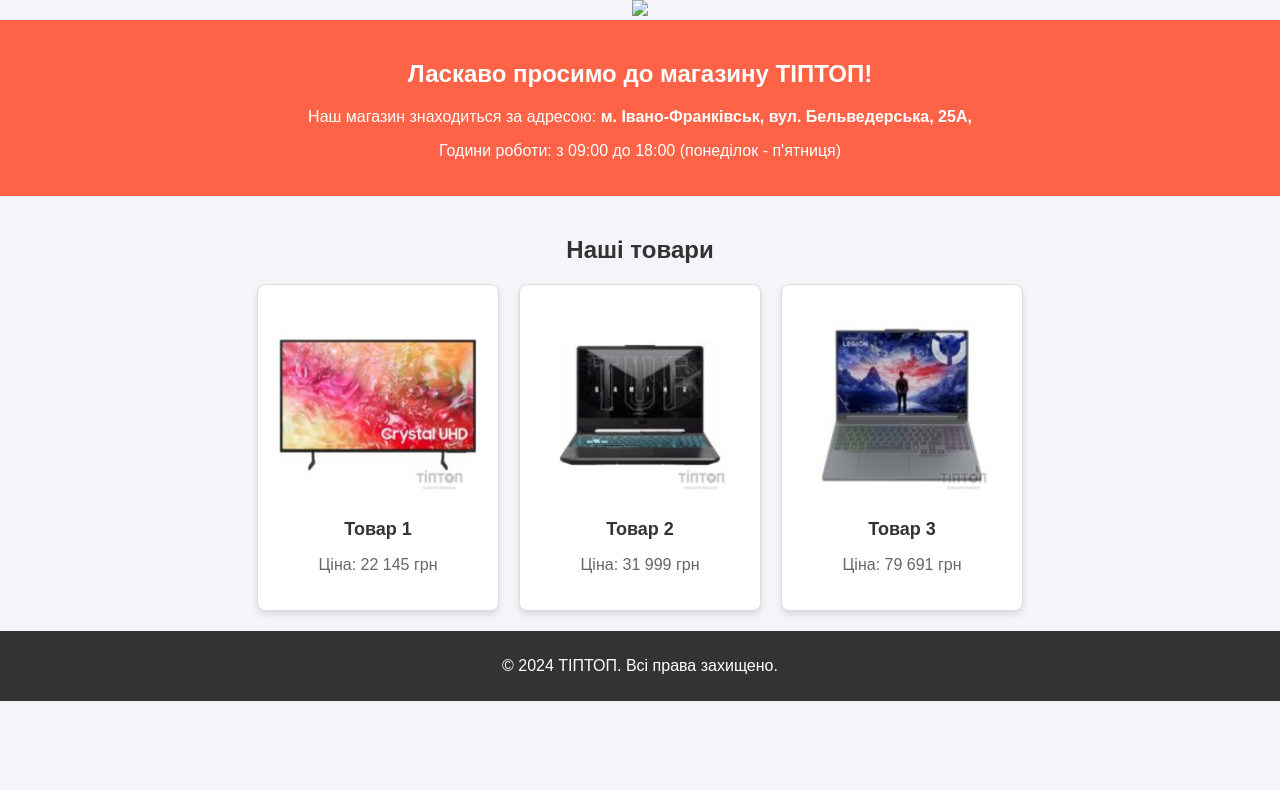
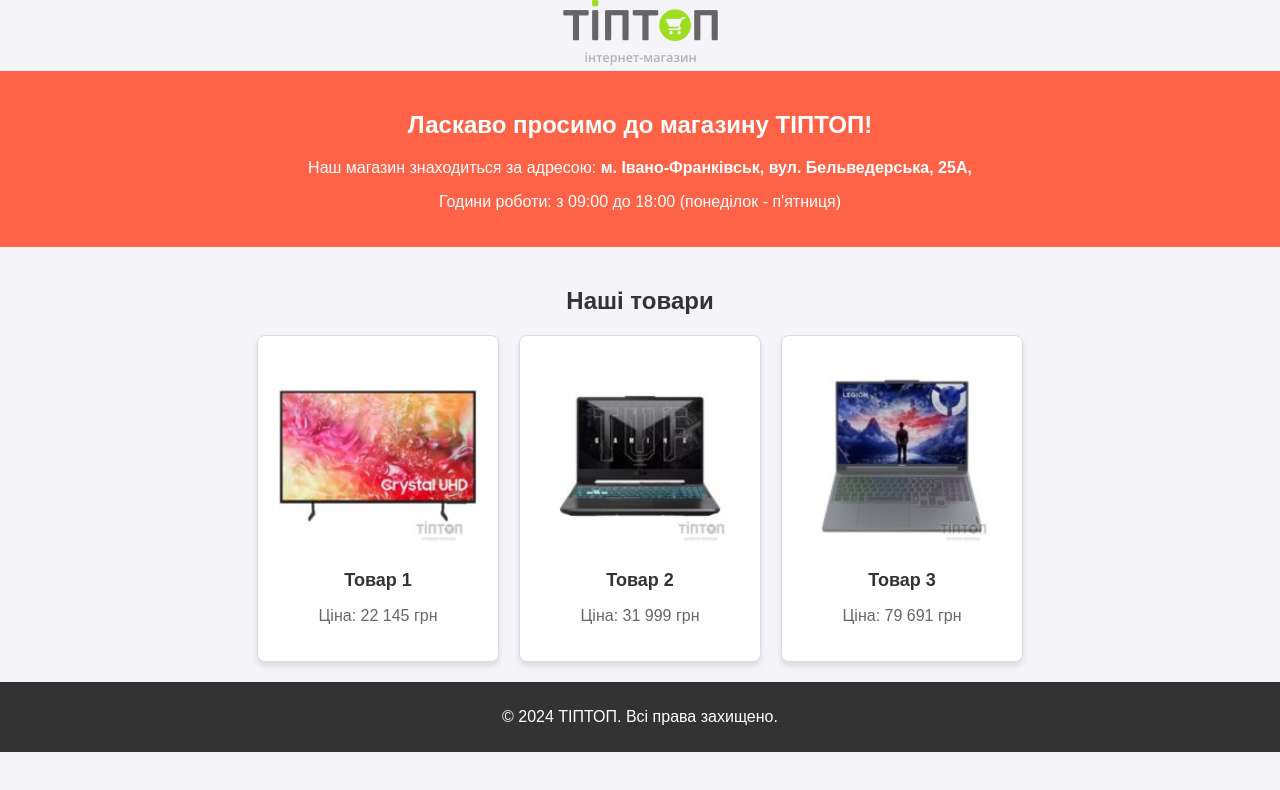
Before and after one commit to davydrozhniv/tiptopwebsitee, a plain HTML site: page index.html in a window 1280 px wide. Drawn offline with Linux system fonts and the light colour scheme.

Commit message:
Update index.html

```diff
--- a/index.html
+++ b/index.html
@@ -10,7 +10,7 @@
 
     <!-- БАНЕР -->
     <header>
-        <img src="images/banner.jpg" with="100%" height="autu">
+        <img src="images/logo.png" with="100%" height="auto">
     </header>
 
     <!-- ІНФОРМАЦІЯ ПРО МАГАЗИН -->
```
